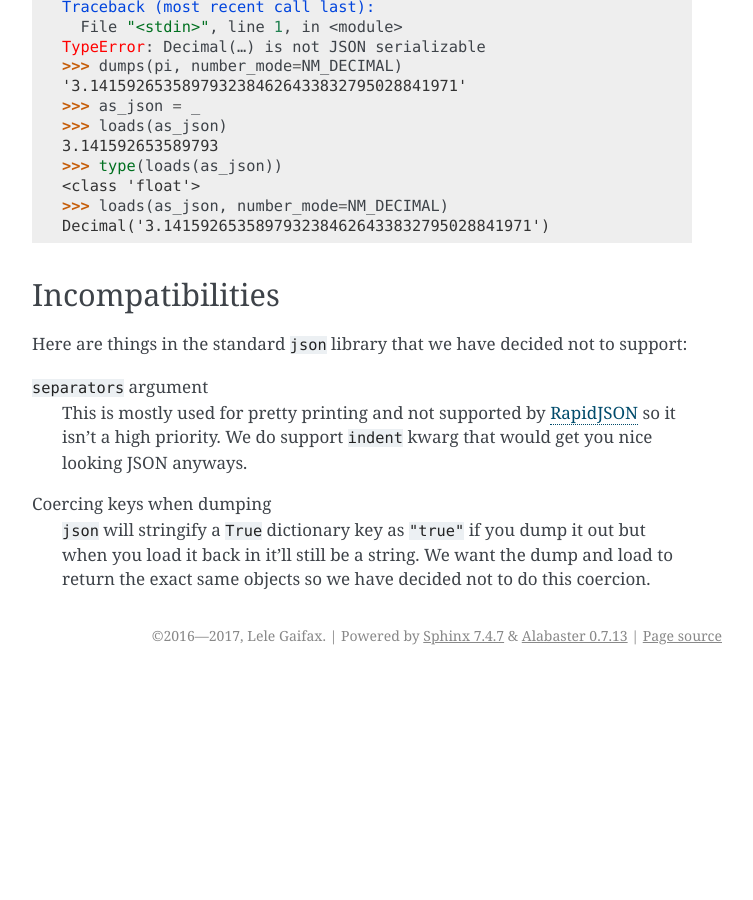
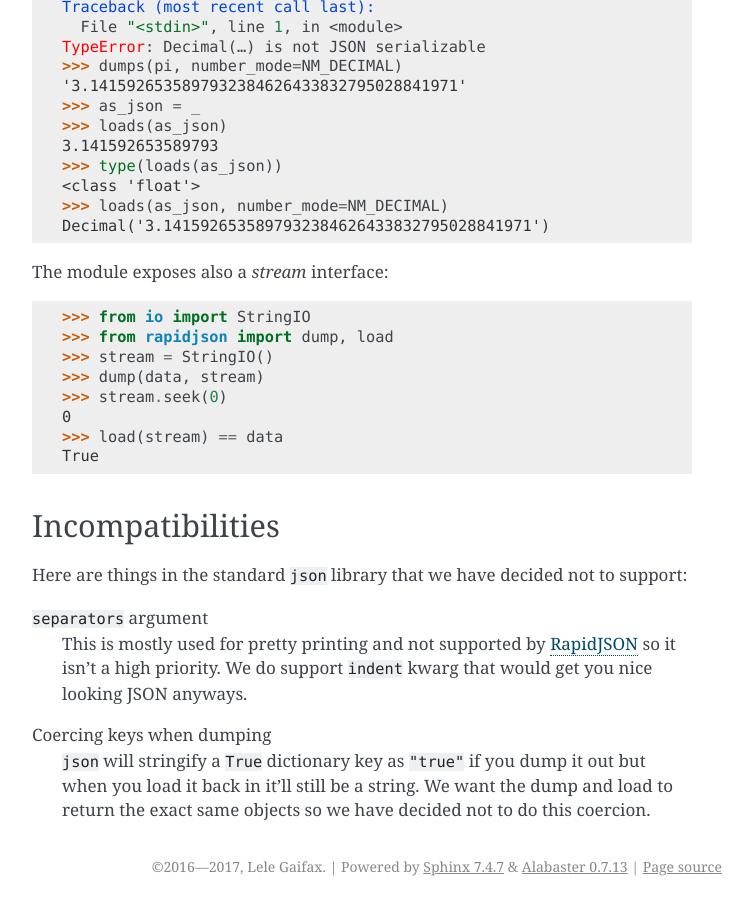
Before and after one commit to python-rapidjson/python-rapidjson, a Sphinx documentation site: the page built from docs/quickstart.rst, in a window 1280 px wide and 900 px high, scrolled down 2211 px. Shown: the whole window, without its empty margins (388-1141 px from the left). Built offline with Sphinx 7.4.7, drawn with Linux system fonts in a browser that asks for light colours; before the commit the page ends 2886 px from its top, so only the background shows below that.

Commit message:
Add usage examples of the streaming APIs

```diff
--- a/docs/quickstart.rst
+++ b/docs/quickstart.rst
@@ -134,6 +134,19 @@ Python's lists, tuples and iterators get serialized as JSON arrays:
     >>> loads(as_json, number_mode=NM_DECIMAL)
     Decimal('3.1415926535897932384626433832795028841971')
 
+The module exposes also a *stream* interface:
+
+.. doctest::
+
+    >>> from io import StringIO
+    >>> from rapidjson import dump, load
+    >>> stream = StringIO()
+    >>> dump(data, stream)
+    >>> stream.seek(0)
+    0
+    >>> load(stream) == data
+    True
+
 
 Incompatibilities
 -----------------
```
Also changed, not shown: README.rst (+11 -0 lines).
